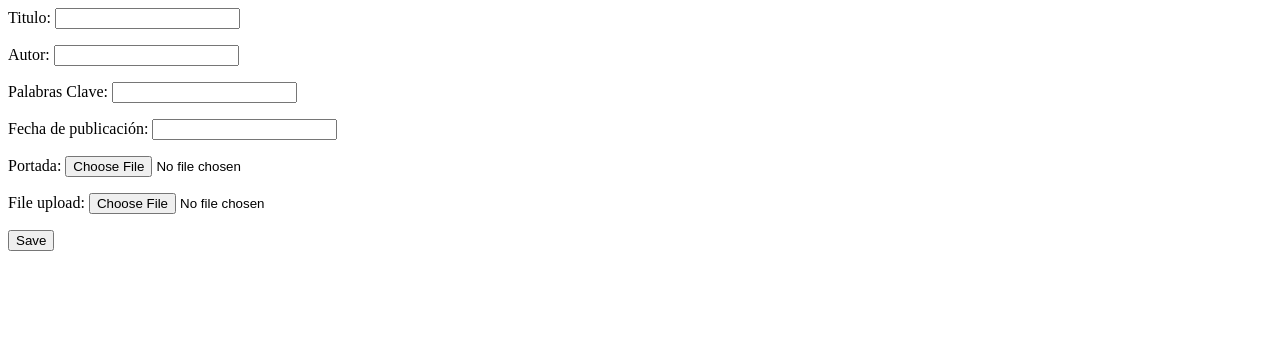
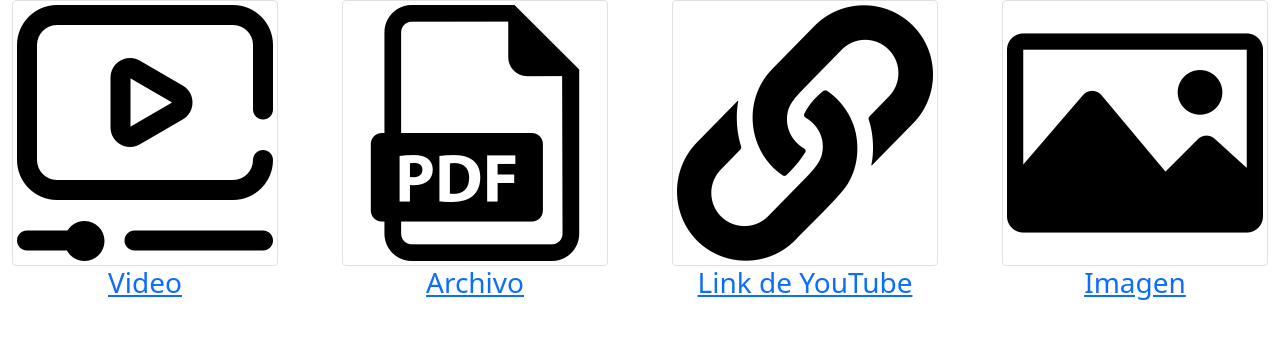
Before and after one commit to andres310/Biblioteca, a Django app: page /upload/ in a window 1280 px wide. Shown: the top 339 px of the page. Run offline with Django 3.2, Linux system fonts and the light colour scheme; some libraries are stand-ins or nearby versions.

Commit message:
Se agrego la interfaz para los formularios, se optimizó el uso de templates con base.html

```diff
--- a/biblioteca/biblioteca/settings.py
+++ b/biblioteca/biblioteca/settings.py
@@ -11,7 +11,7 @@ https://docs.djangoproject.com/en/3.2/ref/settings/
 """
 
 from pathlib import Path
-
+import os
 # Build paths inside the project like this: BASE_DIR / 'subdir'.
 BASE_DIR = Path(__file__).resolve().parent.parent
 
@@ -124,11 +124,15 @@ USE_TZ = True
 # https://docs.djangoproject.com/en/3.2/howto/static-files/
 
 STATIC_URL = '/static/'
+STATICFILES_DIRS = [os.path.join(BASE_DIR, 'static')]
 
 # Default primary key field type
 # https://docs.djangoproject.com/en/3.2/ref/settings/#default-auto-field
 
 DEFAULT_AUTO_FIELD = 'django.db.models.BigAutoField'
 
+MEDIA_URL = '/media/'
+MEDIA_ROOT = os.path.join(BASE_DIR, 'media')
+
 LOGIN_REDIRECT_URL = "home"
 LOGOUT_REDIRECT_URL = "home"
--- a/biblioteca/bookapp/forms.py
+++ b/biblioteca/bookapp/forms.py
@@ -1,4 +1,5 @@
 from django import forms
+
 
 # Formulario para subir un Libro PDF
 class UploadFileForm(forms.Form):
--- a/biblioteca/bookapp/views.py
+++ b/biblioteca/bookapp/views.py
@@ -1,7 +1,8 @@
 from django.shortcuts import render
 from django.http import HttpResponse
+from django.views.generic import View
 from bookapp.functions import handle_uploaded_file
-from bookapp.forms import UploadFileForm, UploadImageForm, UploadVideoForm
+from bookapp.forms import *
 
 
 def upload(request):
@@ -12,4 +13,7 @@ def upload(request):
             return HttpResponse("File uploaded successfuly")
     else:
         file = UploadFileForm()
-        return render(request,"upload.html",{'form':UploadFileForm})
+        context = {
+            'fileForm': UploadFileForm
+        }
+        return render(request,"upload.html",context)
--- /dev/null
+++ b/biblioteca/templates/base.html
@@ -0,0 +1,15 @@
+<html lang="en">
+<head>
+    <meta charset="UTF-8">
+    <meta http-equiv="X-UA-Compatible" content="IE=edge">
+    <meta name="viewport" content="width=device-width, initial-scale=1.0">
+    <link href="https://cdn.jsdelivr.net/npm/bootstrap@5.1.3/dist/css/bootstrap.min.css" rel="stylesheet" integrity="sha384-1BmE4kWBq78iYhFldvKuhfTAU6auU8tT94WrHftjDbrCEXSU1oBoqyl2QvZ6jIW3" crossorigin="anonymous">
+    <title>{% block title %}{% endblock %}</title>
+</head>
+<body>
+    <main>
+        {% block content %}{% endblock %}
+    </main>
+    <script src="https://cdn.jsdelivr.net/npm/bootstrap@5.1.3/dist/js/bootstrap.bundle.min.js" integrity="sha384-ka7Sk0Gln4gmtz2MlQnikT1wXgYsOg+OMhuP+IlRH9sENBO0LRn5q+8nbTov4+1p" crossorigin="anonymous"></script>
+</body>
+</html>
--- a/biblioteca/templates/upload.html
+++ b/biblioteca/templates/upload.html
@@ -1,7 +1,57 @@
-<body>
-    <form method="POST" class="post-form" enctype="multipart/form-data">
-            {% csrf_token %}
-            {{ form.as_p }}
-            <button type="submit" class="save btn btn-default">Save</button>
-    </form>
-</body>
+{% extends 'base.html' %}
+{% block title %}Subir contenido{% endblock %}
+{% load static %}
+{% block content %}
+<style>
+    img {
+        height: calc(100% - 6.8rem);
+        /*max-height: 25rem;  400 px */
+        width: 100%;
+        object-fit: cover;
+    }
+    .img-card-grid {
+        display: grid;
+        grid-template-columns: repeat(auto-fit, minmax(220px, 1fr));
+        grid-gap: 4rem;
+        width: 100%;
+        max-width: 1280px;
+        margin: 0 auto;
+        margin-bottom: 6rem;
+    }
+    .img-card {
+        display: block;
+        text-align: center;
+    }
+</style>
+<!--{% csrf_token %}{{ fileForm.as_p }}-->
+<!--button type="submit" class="save btn btn-default">Save</button-->
+
+<section class="container-fluid">
+    <section class="img-card-grid align-middle">
+        <div class="img-card">
+            <a href="#videoModal" id="video" data-bs-toggle="modal" role="button" aria-expanded="false" aria-controls="videoModal">
+                <img src="{% static 'img/video-marketing.png' %}" class="img-thumbnail" alt="subir video">
+                <h3>Video</h3>
+            </a>
+        </div>
+        <div class="img-card">
+            <a href="#archivoModal" id="archivo" data-bs-toggle="modal" role="button" aria-expanded="false" aria-controls="archivoModal">
+                <img src="{% static 'img/pdf-file.png' %}" class="img-thumbnail" alt="subir archvio">
+                <h3>Archivo</h3>
+            </a>
+        </div>
+        <div class="img-card">
+            <a href="#linkYtModal" id="linkYt" data-bs-toggle="modal" role="button" aria-expanded="false" aria-controls="linkYtModal">
+                <img src="{% static 'img/url.png' %}" class="img-thumbnail" alt="subir video youtube">
+                <h3>Link de YouTube</h3>
+            </a>
+        </div>
+        <div class="img-card">
+            <a href="#imagenModal" id="imagen" data-bs-toggle="modal" role="button" aria-expanded="false" aria-controls="imagenModal">
+                <img src="{% static 'img/image.png' %}" class="img-thumbnail" alt="subir imagen">
+                <h3>Imagen</h3>
+            </a>
+        </div>
+    </section>
+</section>
+{% endblock %}
```
Also changed, not shown: biblioteca/templates/registration/login.html (+4 -13 lines), biblioteca/db.sqlite3, biblioteca/static/img/files.png (added), biblioteca/static/img/header.jpg (added), biblioteca/static/img/image.png (added), biblioteca/static/img/pdf-file.png (added), biblioteca/static/img/prueba.jpg (added), biblioteca/static/img/url.png (added), biblioteca/static/img/video-marketing.png (added), 2 other files.
